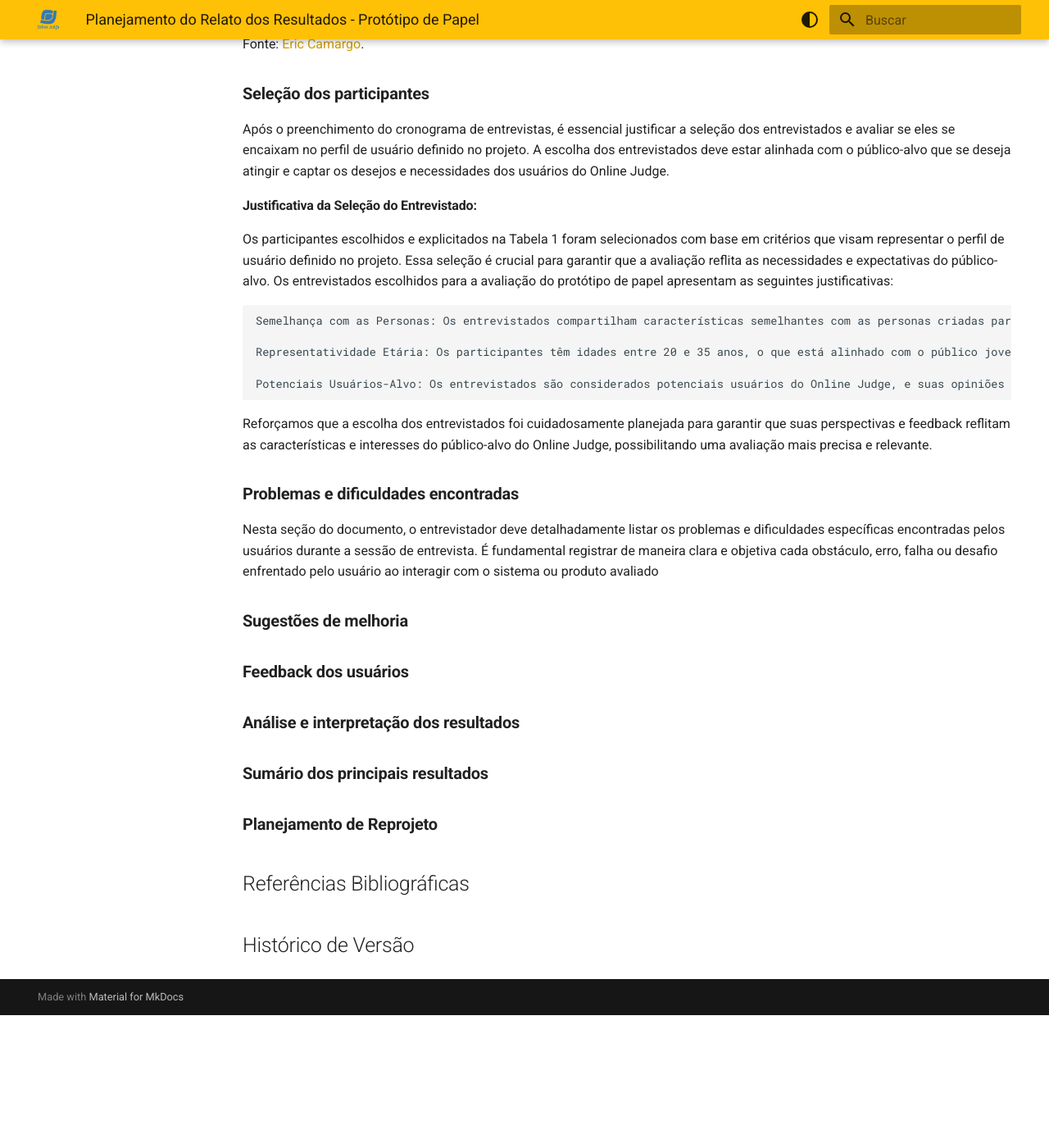
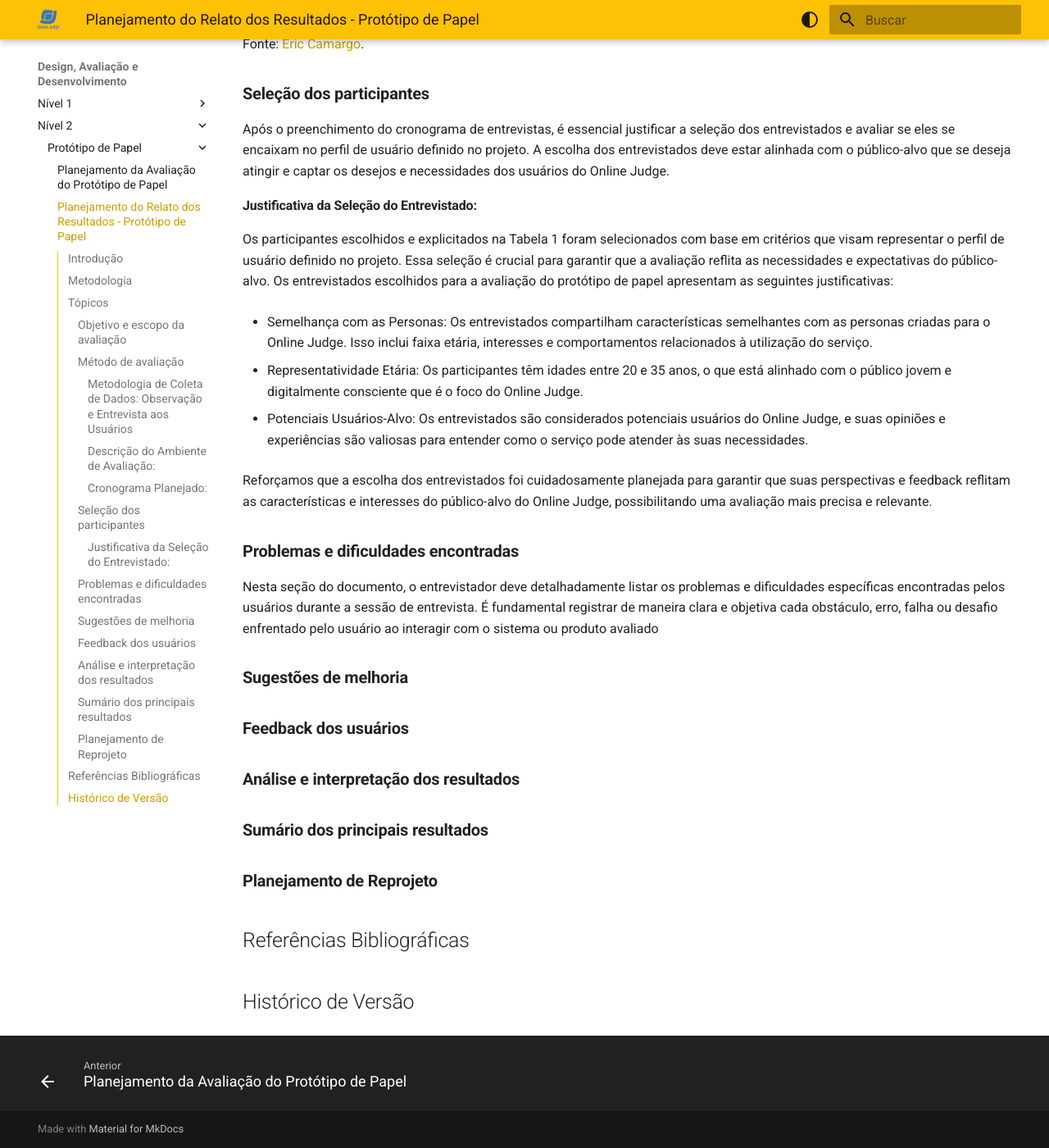
Before and after one commit to Interacao-Humano-Computador/2023.2-OnlineJudge, an MkDocs documentation site: the page built from docs/quarta-entrega/nivel2/planejamento-do-relato-dos-resultados-prototipo-de-papel.md, in a window 1280 px wide and 1400 px high, scrolled down 2323 px. Shown: the whole window at 82% size. Built offline with MkDocs 1.6.1 and Material for MkDocs 9.7.7, drawn with Linux system fonts in a browser that asks for light colours; before the commit the page ends 3561 px from its top, so only the background shows below that.

Commit message:
adicionando a página de planejamento do relato dos resultados

```diff
--- a/docs/quarta-entrega/nivel2/planejamento-do-relato-dos-resultados-prototipo-de-papel.md
+++ b/docs/quarta-entrega/nivel2/planejamento-do-relato-dos-resultados-prototipo-de-papel.md
@@ -77,11 +77,11 @@ Após o preenchimento do cronograma de entrevistas, é essencial justificar a se
 
 Os participantes escolhidos e explicitados na Tabela 1 foram selecionados com base em critérios que visam representar o perfil de usuário definido no projeto. Essa seleção é crucial para garantir que a avaliação reflita as necessidades e expectativas do público-alvo. Os entrevistados escolhidos para a avaliação do protótipo de papel apresentam as seguintes justificativas:
 
-    Semelhança com as Personas: Os entrevistados compartilham características semelhantes com as personas criadas para o Online Judge. Isso inclui faixa etária, interesses e comportamentos relacionados à utilização do serviço.
+- Semelhança com as Personas: Os entrevistados compartilham características semelhantes com as personas criadas para o Online Judge. Isso inclui faixa etária, interesses e comportamentos relacionados à utilização do serviço.
 
-    Representatividade Etária: Os participantes têm idades entre 20 e 35 anos, o que está alinhado com o público jovem e digitalmente consciente que é o foco do Online Judge.
+- Representatividade Etária: Os participantes têm idades entre 20 e 35 anos, o que está alinhado com o público jovem e digitalmente consciente que é o foco do Online Judge.
 
-    Potenciais Usuários-Alvo: Os entrevistados são considerados potenciais usuários do Online Judge, e suas opiniões e experiências são valiosas para entender como o serviço pode atender às suas necessidades.
+- Potenciais Usuários-Alvo: Os entrevistados são considerados potenciais usuários do Online Judge, e suas opiniões e experiências são valiosas para entender como o serviço pode atender às suas necessidades.
 
 Reforçamos que a escolha dos entrevistados foi cuidadosamente planejada para garantir que suas perspectivas e feedback reflitam as características e interesses do público-alvo do Online Judge, possibilitando uma avaliação mais precisa e relevante.
 
--- a/mkdocs.yml
+++ b/mkdocs.yml
@@ -50,6 +50,7 @@ nav:
       - Nível 2:
           - Protótipo de Papel:
               - Planejamento da Avaliação do Protótipo de Papel: quarta-entrega/nivel2/planejamento-avaliacao-prototipo-papel.md
+              - Planejamento do Relato dos Resultados - Protótipo de Papel: quarta-entrega/nivel2/planejamento-do-relato-dos-resultados-prototipo-de-papel.md
 
 theme:
   name: material
```
